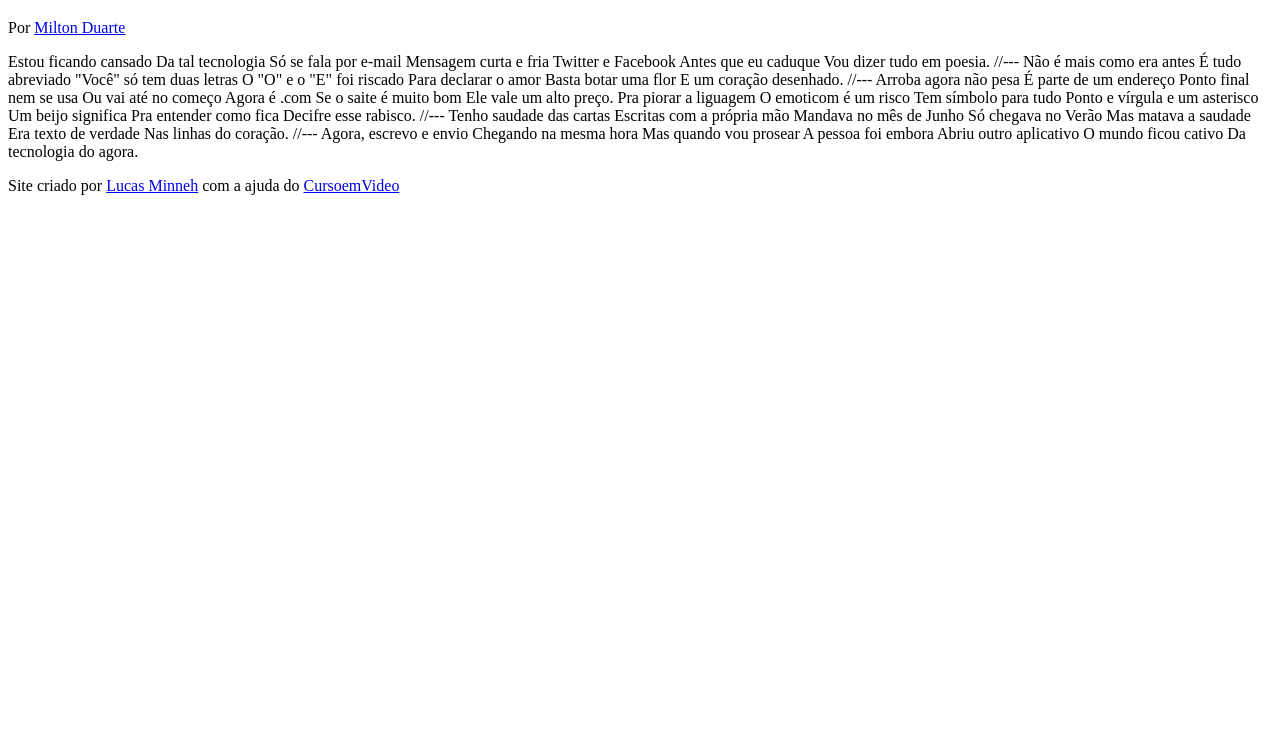
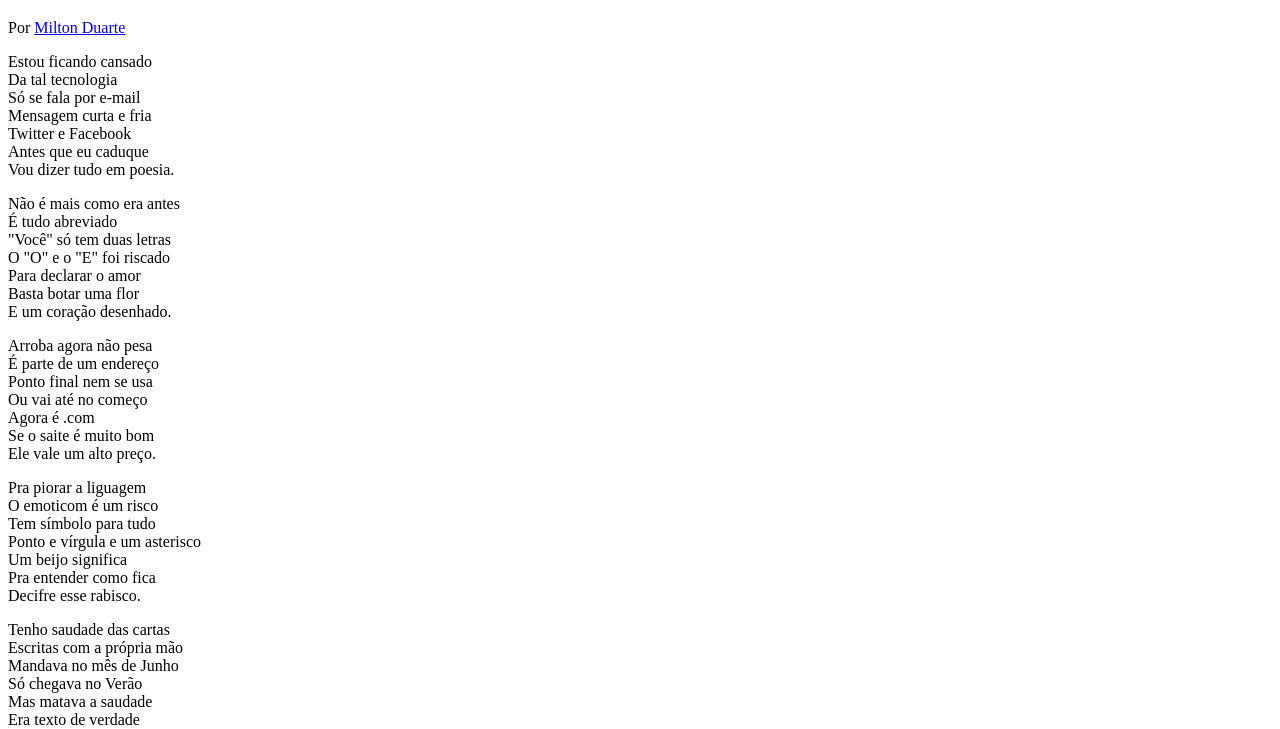
Before and after one commit to minneh8/html-css, a plain HTML site: page desafios/d12/index.html in a window 1280 px wide. Shown: the part 61-790 px from the top of the page. Drawn offline with Linux system fonts and the light colour scheme.

Commit message:
Atualização do desafio 12

```diff
--- /dev/null
+++ b/desafios/d12/estilo/style.css
@@ -0,0 +1 @@
+@charset "UTF-8";
--- a/desafios/d12/index.html
+++ b/desafios/d12/index.html
@@ -4,6 +4,7 @@
     <meta charset="UTF-8">
     <meta name="viewport" content="width=device-width, initial-scale=1.0">
     <title>Cordel Moderno</title>
+    <link rel="stylesheet" href="estilo/style.css">
 </head>
 <body>
     <header>
@@ -16,65 +17,94 @@
 
     </header>
 
-    Estou ficando cansado
-    Da tal tecnologia
-    Só se fala por e-mail
-    Mensagem curta e fria
-    Twitter e Facebook
-    Antes que eu caduque
-    Vou dizer tudo em poesia.
+    <section>
+        <p>
+            Estou ficando cansado <br>
+            Da tal tecnologia <br>
+            Só se fala por e-mail <br>
+            Mensagem curta e fria <br>
+            Twitter e Facebook <br>
+            Antes que eu caduque <br>
+            Vou dizer tudo em poesia. <br>
+        </p>
+    </section>
 
-    //---
 
-    Não é mais como era antes
-    É tudo abreviado
-    "Você" só tem duas letras
-    O "O" e o "E" foi riscado
-    Para declarar o amor
-    Basta botar uma flor
-    E um coração desenhado.
+    <section>
+        <p>
+            Não é mais como era antes <br>
+            É tudo abreviado <br>
+            "Você" só tem duas letras <br>
+            O "O" e o "E" foi riscado <br>
+            Para declarar o amor <br>
+            Basta botar uma flor <br>
+            E um coração desenhado. <br>
+        </p>
+    </section>
 
-    //---
 
-    Arroba agora não pesa
-    É parte de um endereço
-    Ponto final nem se usa
-    Ou vai até no começo
-    Agora é .com
-    Se o saite é muito bom
-    Ele vale um alto preço.
+    <section>
+        <p>
+            Arroba agora não pesa <br>
+            É parte de um endereço <br>
+            Ponto final nem se usa <br>
+            Ou vai até no começo <br>
+            Agora é .com <br>
+            Se o saite é muito bom <br>
+            Ele vale um alto preço. <br>
+        </p>
 
-    Pra piorar a liguagem
-    O emoticom é um risco
-    Tem símbolo para tudo
-    Ponto e vírgula e um asterisco
-    Um beijo significa
-    Pra entender como fica
-    Decifre esse rabisco.
+        <p>
+            Pra piorar a liguagem <br>
+            O emoticom é um risco <br>
+            Tem símbolo para tudo <br>
+            Ponto e vírgula e um asterisco <br>
+            Um beijo significa <br>
+            Pra entender como fica <br>
+            Decifre esse rabisco. <br>
+        </p>
+    </section>
 
-    //---
 
-    Tenho saudade das cartas
-    Escritas com a própria mão
-    Mandava no mês de Junho
-    Só chegava no Verão
-    Mas matava a saudade
-    Era texto de verdade
-    Nas linhas do coração.
+    <section>
+        <p>
+            Tenho saudade das cartas <br>
+            Escritas com a própria mão <br>
+            Mandava no mês de Junho <br>
+            Só chegava no Verão <br>
+            Mas matava a saudade <br>
+            Era texto de verdade <br>
+            Nas linhas do coração. <br>
+        </p>
+    </section>
 
-    //---
 
-    Agora, escrevo e envio
-    Chegando na mesma hora
-    Mas quando vou prosear
-    A pessoa foi embora
-    Abriu outro aplicativo
-    O mundo ficou cativo
-    Da tecnologia do agora.
+    <section>
+        <p>
+            Agora, escrevo e envio <br>
+            Chegando na mesma hora <br>
+            Mas quando vou prosear <br>
+            A pessoa foi embora <br>
+            Abriu outro aplicativo <br>
+            O mundo ficou cativo <br>
+            Da tecnologia do agora. <br>
+            Deixe que Deus interprete. <br>
+        </p>
+
+        <p>
+            Felizmente, pra orar <br>
+            Não precisa de internet <br>
+            Deus escuta todo mundo <br>
+            Se quiser, faça esse teste <br>
+            Dois pontos são dois joelhos <br>
+            Seus lábios são aparelhos <br>
+            Deixe que Deus interprete. <br>
+        </p>
+    </section>
 
     <footer>
         <p>
-            Site criado por <a href="https://minneh8.github.io" target="_blank">Lucas Minneh</a> com a ajuda do <a href="https://www.cursoemvideo.com" target="_blank">CursoemVideo</a>
+            Site criado por <a href="https://github.com/minneh8" target="_blank">Lucas Minneh</a> com a ajuda do <a href="https://www.cursoemvideo.com" target="_blank">CursoemVideo</a>
         </p>
     </footer>
 
```
